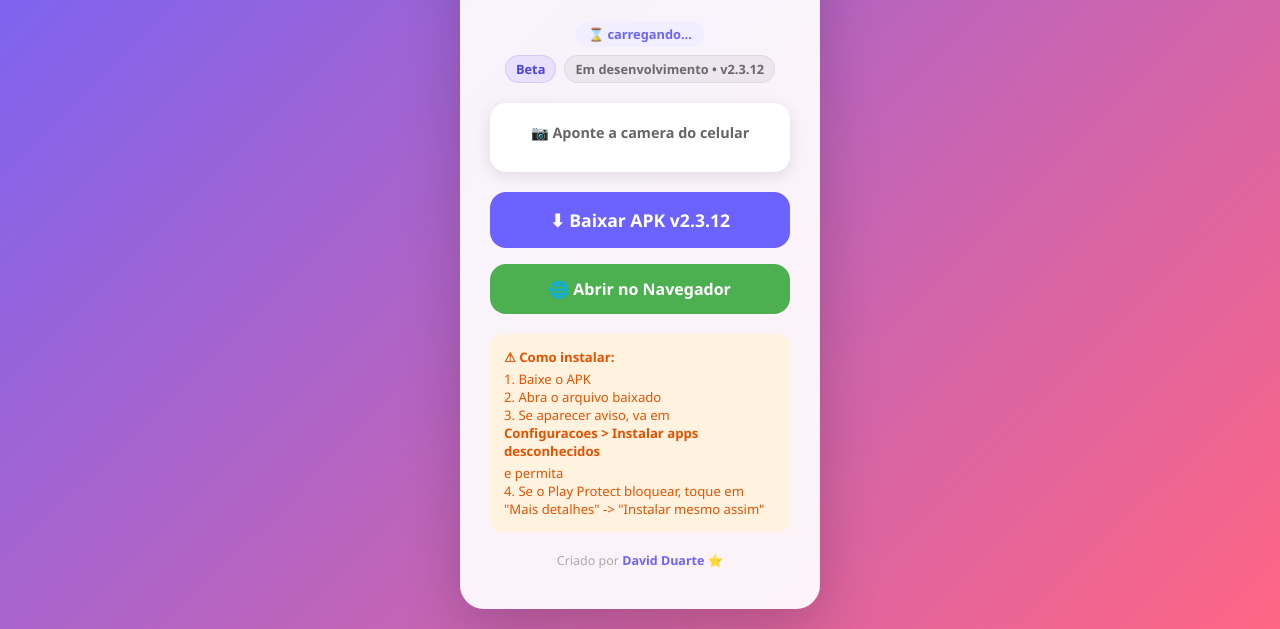
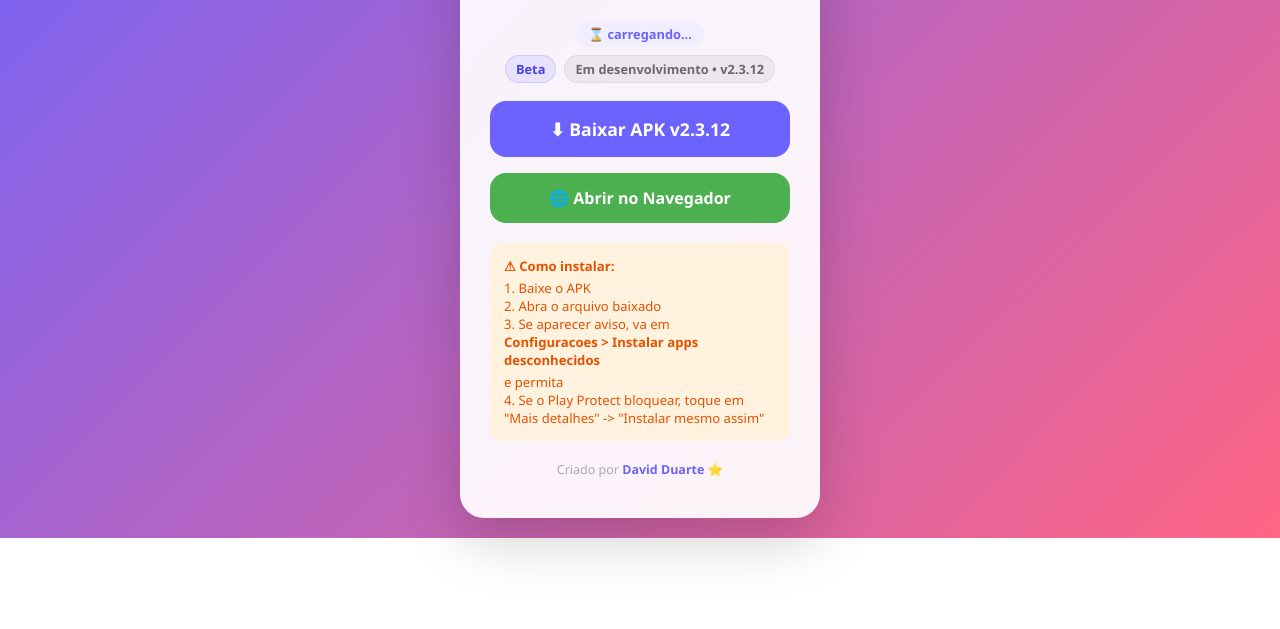
Before and after one commit to MaDrugaGG/tabuada-divertida, a website: page docs/download.html in a window 1280 px wide. Shown: the part 277-906 px from the top of the page. After the commit the page ends 815 px from the top, so only its background shows below. Drawn offline with Linux system fonts and the light colour scheme; a script that the page names is missing.

Commit message:
Remove QR code da pagina de download

```diff
--- a/docs/download.html
+++ b/docs/download.html
@@ -127,11 +127,6 @@
     <div class="beta-note" id="betaNote"><span class="pill">Beta</span><span class="sub">Em desenvolvimento • v2.3.12</span></div>
     <div class="notes" id="versionNotes" style="display:none"></div>
 
-    <div class="qr-section">
-        <div class="qr-title">&#128247; Aponte a camera do celular</div>
-        <div id="qrcode"></div>
-    </div>
-
     <a class="btn-download" id="btnDownload" href="https://github.com/MaDrugaGG/tabuada-divertida/releases/download/v2.3.12/tabuada-divertida.apk" download>
         &#11015; Baixar APK v2.3.12
     </a>
```
